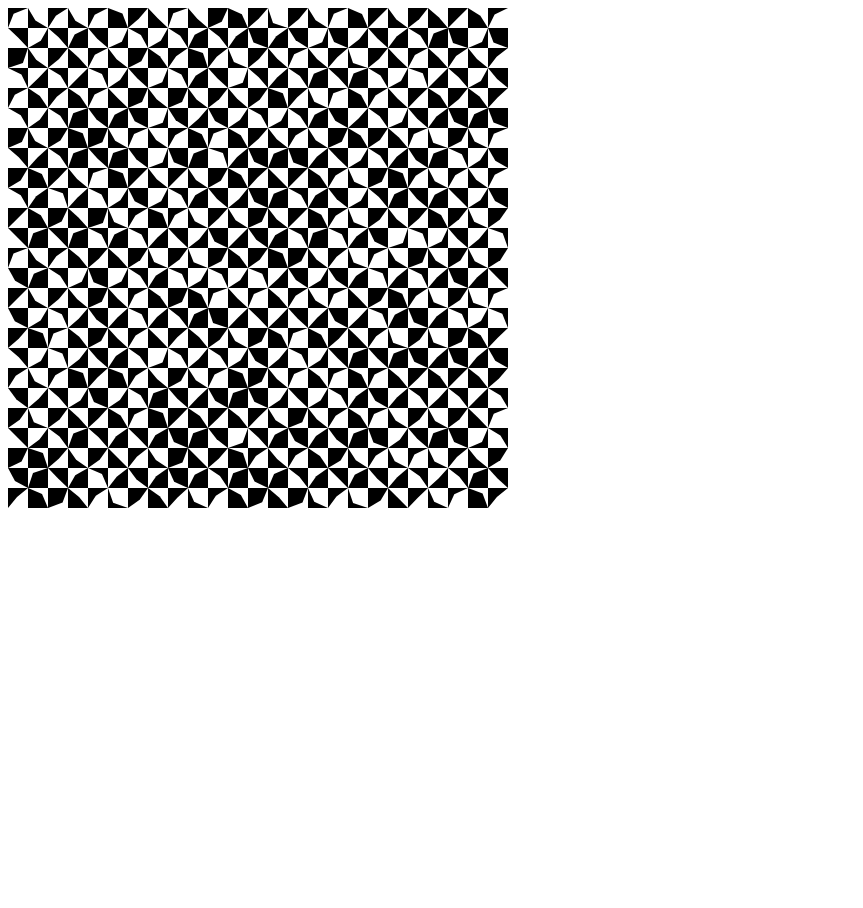
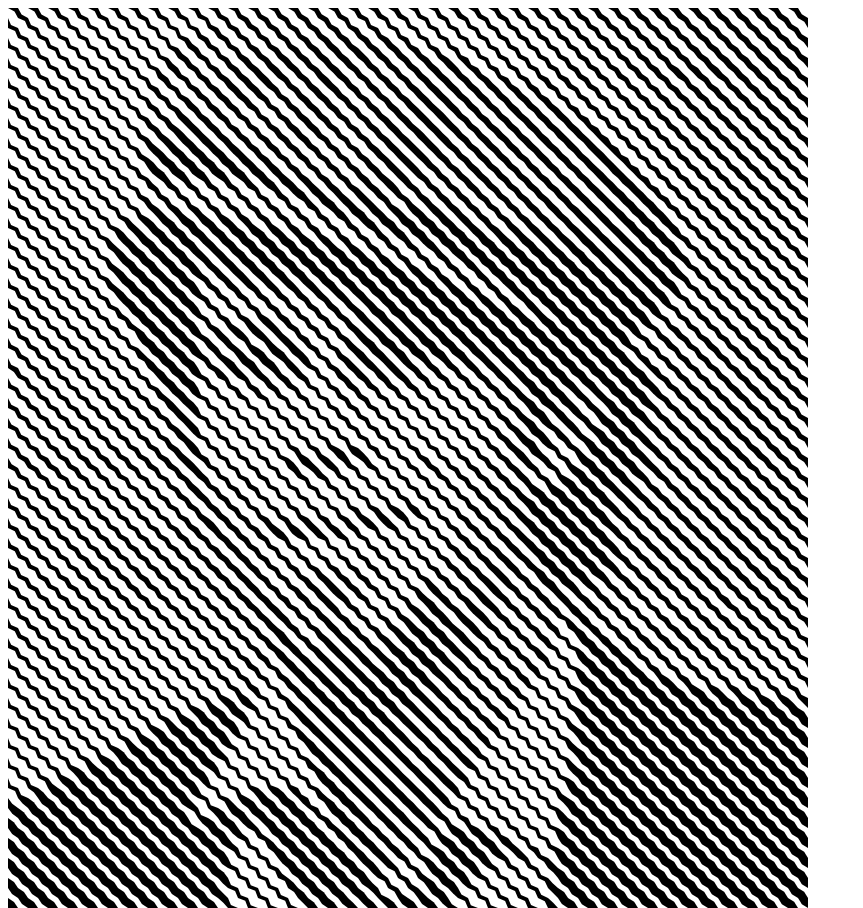
Before and after one commit to urbanautomaton/optart, a plain HTML site: page 02/index.html in a window 1280 px wide. Shown: the top 908 px of the page, without its empty margins (0-863 px from the left). Before the commit the page ends 800 px from the top, so only its background shows below. Drawn offline with Linux system fonts and the light colour scheme.

Commit message:
Truchet image of Tom Waits
With a couple of generator kernels for good measure.

```diff
--- a/02/index.html
+++ b/02/index.html
@@ -6,6 +6,13 @@
   <body>
     <div id="container">
       <canvas id="truchet-image"></canvas>
+      <img id="tom" src="tom_waits.png" />
+      <canvas
+        id="image-canvas"
+        width="800"
+        height="900"
+        style="display: none"
+      />
     </div>
     <script src="index.js"></script>
   </body>
--- a/02/index.js
+++ b/02/index.js
@@ -1,8 +1,22 @@
+const width = 800;
+const height = 900;
+const tileSize = 10;
+
 const truchet = document.getElementById("truchet-image");
 const context = truchet.getContext("2d");
-truchet.width = 500;
-truchet.height = 500;
-const tileSize = 20;
+const imageSource = document.getElementById("tom");
+const imageCanvas = document.getElementById("image-canvas");
+const imageContext = imageCanvas.getContext("2d");
+
+imageContext.drawImage(imageSource, 0, 0, width, height);
+
+const scale = window.devicePixelRatio;
+truchet.style.width = `${width}px`;
+truchet.style.height = `${height}px`;
+truchet.width = Math.floor(width * scale);
+truchet.height = Math.floor(height * scale);
+
+context.scale(scale, scale);
 
 const rotations = {
   a: 0,
@@ -11,10 +25,18 @@ const rotations = {
   d: (Math.PI * 3) / 2,
 };
 
-const generator = [
-  ["b", "a"],
-  ["c", "d"],
+const generators = [
+  [
+    ["b", "a"],
+    ["c", "d"],
+  ],
+  [
+    ["c", "a"],
+    ["a", "c"],
+  ],
 ];
+
+const generator = generators[Math.floor(Math.random() * generators.length)];
 const generatorX = generator[0].length;
 const generatorY = generator.length;
 
@@ -48,10 +70,15 @@ const drawTile = (label, x, y, t) => {
   }
 };
 
-for (var i = 0; i <= 25; i++) {
-  for (var j = 0; j <= 25; j++) {
+for (var i = 0; i <= width / tileSize; i++) {
+  for (var j = 0; j <= height / tileSize; j++) {
     const tileLabel = generator[j % generatorY][i % generatorX];
+    const x = i * tileSize;
+    const y = j * tileSize;
+    const tileData = imageContext.getImageData(x, y, tileSize, tileSize).data;
+    const t =
+      Array.from(tileData).reduce((a, b) => a + b) / (tileData.length * 255);
 
-    drawTile(tileLabel, i * tileSize, j * tileSize, Math.random());
+    drawTile(tileLabel, x, y, t);
   }
 }
```
Also changed, not shown: 02/tom_waits.png (added).
